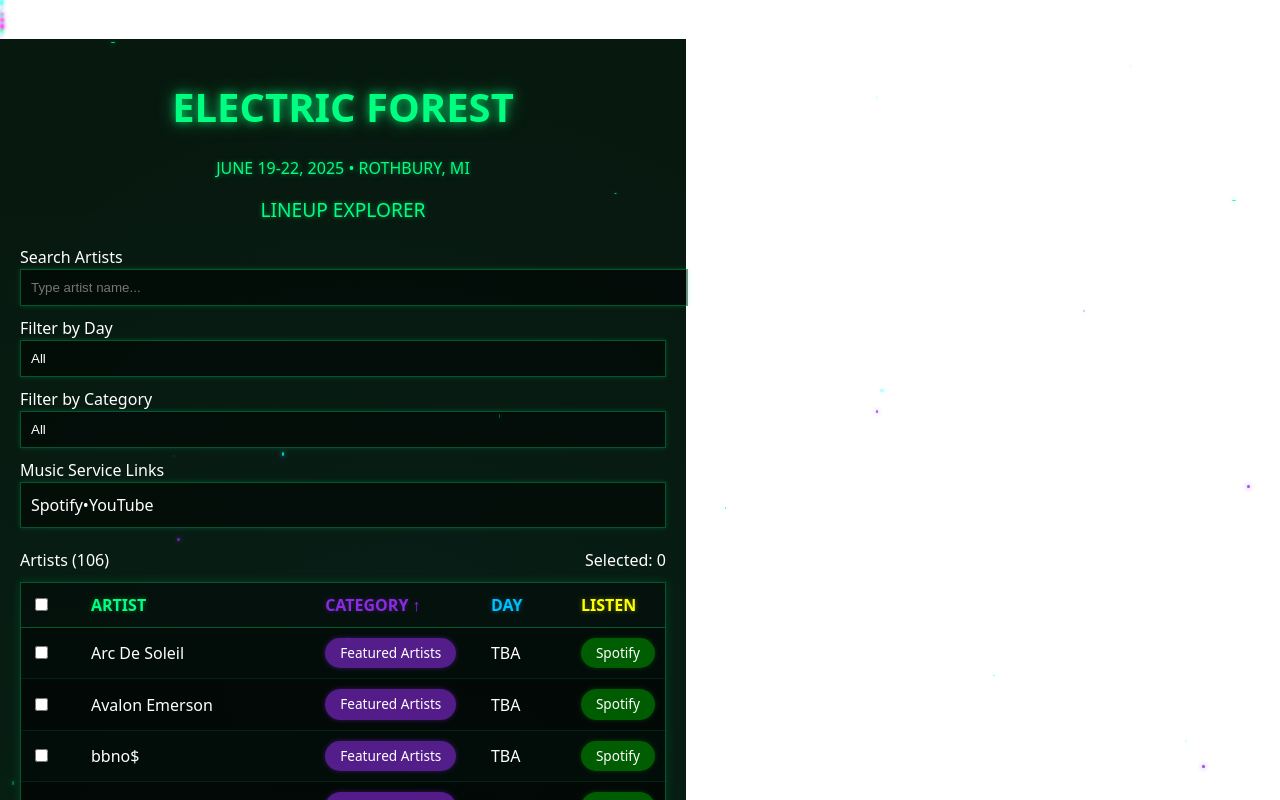
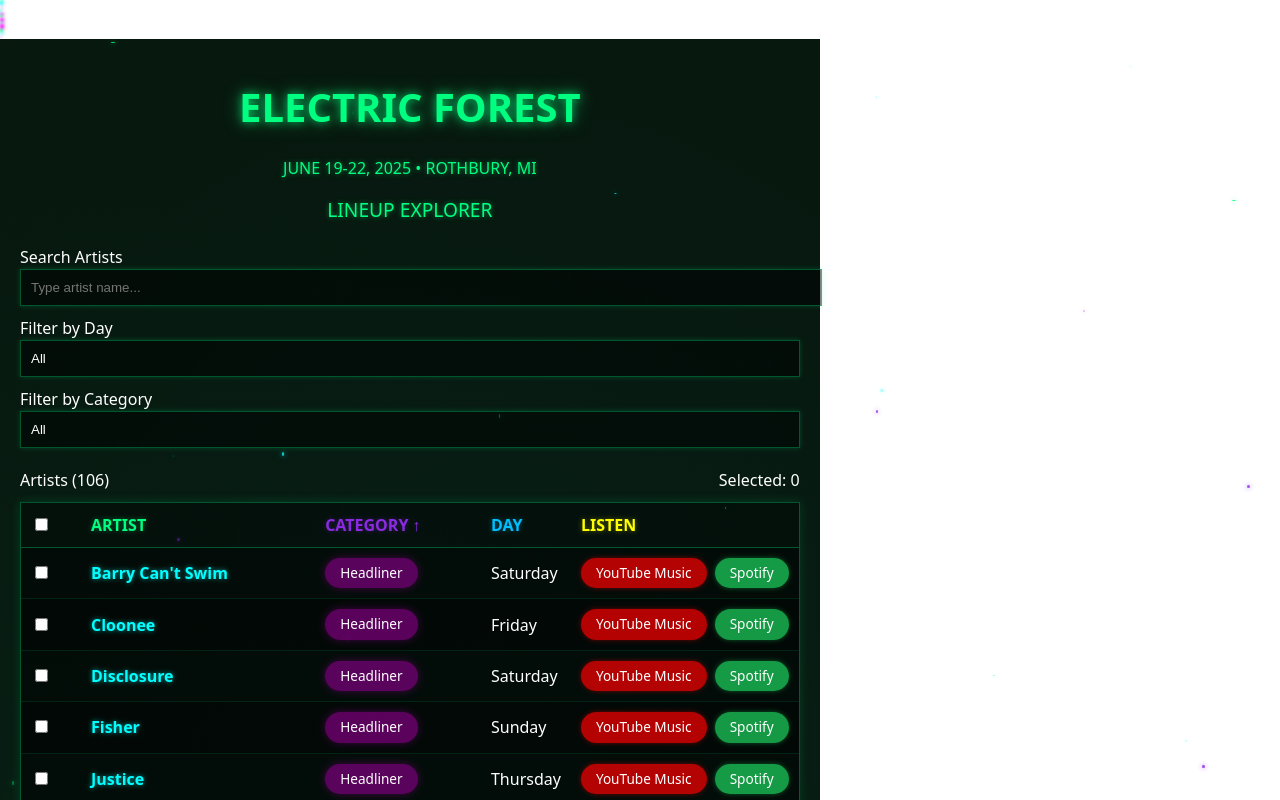
Before and after one commit to jplaetzler/EF25, a React (Vite) app: page / in a window 1280 px wide. Shown: the top 800 px of the page. Built offline with nearby package versions, Linux system fonts and the light colour scheme.

Commit message:
EF-6: Category style

```diff
--- a/src/components/ElectricForestLineup.tsx
+++ b/src/components/ElectricForestLineup.tsx
@@ -26,7 +26,13 @@
         if (sortBy === "name") {
             comparison = a.name.localeCompare(b.name);
         } else if (sortBy === "category") {
-            comparison = a.category.localeCompare(b.category);
+            // Custom category order: Headliner, Featured Artists, Supporting Artists
+            const categoryOrder: Record<string, number> = {
+                "Headliner": 0,
+                "Featured Artists": 1,
+                "Supporting Artists": 2
+            };
+            comparison = (categoryOrder[a.category] ?? 999) - (categoryOrder[b.category] ?? 999);
             if (comparison === 0) {
                 comparison = a.name.localeCompare(b.name);
             }
@@ -200,18 +206,6 @@
                         </select>
                     </div>
 
-                    <div style={{ marginBottom: '10px' }}>
-                        <div>Music Service Links</div>
-                        <div style={{
-                            padding: '10px',
-                            backgroundColor: 'rgba(0, 0, 0, 0.5)',
-                            border: '1px solid rgba(0, 255, 128, 0.3)',
-                            color: 'white',
-                            boxShadow: '0 0 5px rgba(0, 255, 128, 0.2)'
-                        }}>
-                            Spotify•YouTube
-                        </div>
-                    </div>
                 </div>
 
                 {/* Artists section - Matching the screenshot layout */}
@@ -328,9 +322,17 @@
                           borderRadius: '20px',
                           fontSize: '0.85rem',
                           textAlign: 'center',
-                          backgroundColor: 'rgba(138, 43, 226, 0.6)',
+                          backgroundColor: artist.category === 'Headliner'
+                            ? 'rgba(128, 0, 128, 0.7)' // Darker purple for Headliner
+                            : artist.category === 'Featured Artists'
+                              ? 'rgba(147, 112, 219, 0.7)' // Medium purple for Featured Artists
+                              : 'rgba(186, 85, 211, 0.6)', // Lighter purple for Supporting Artists
                           color: 'white',
-                          boxShadow: '0 0 5px rgba(138, 43, 226, 0.4)'
+                          boxShadow: artist.category === 'Headliner'
+                            ? '0 0 8px rgba(128, 0, 128, 0.5)'
+                            : artist.category === 'Featured Artists'
+                              ? '0 0 6px rgba(147, 112, 219, 0.5)'
+                              : '0 0 5px rgba(186, 85, 211, 0.4)'
                       }}>
                         {artist.category}
                       </span>
@@ -339,6 +341,28 @@
                                         {artist.day || "TBA"}
                                     </td>
                                     <td style={{ padding: '10px' }}>
+                                        <div style={{ display: 'flex', gap: '8px' }}>
+                                            {artist.youtubeId && (
+                                                <a
+                                                    href={`https://music.youtube.com/channel/${artist.youtubeId}`}
+                                                    target="_blank"
+                                                    rel="noopener noreferrer"
+                                                    style={{
+                                                        display: 'inline-block',
+                                                        padding: '5px 15px',
+                                                        borderRadius: '20px',
+                                                        fontSize: '0.85rem',
+                                                        backgroundColor: 'rgba(255, 0, 0, 0.7)',
+                                                        color: 'white',
+                                                        textDecoration: 'none',
+                                                        boxShadow: '0 0 5px rgba(255, 0, 0, 0.4)'
+                                                    }}
+                                                >
+                                                    YouTube Music
+                                                </a>
+                                            )}
+
+                                            {artist.spotifyId && (
                                                 <a
                                                     href={`https://open.spotify.com/artist/${artist.spotifyId}`}
                                                     target="_blank"
@@ -348,14 +372,16 @@
                                                         padding: '5px 15px',
                                                         borderRadius: '20px',
                                                         fontSize: '0.85rem',
-                                                backgroundColor: 'rgba(0, 128, 0, 0.7)',
+                                                        backgroundColor: 'rgba(30, 215, 96, 0.7)',
                                                         color: 'white',
                                                         textDecoration: 'none',
-                                                boxShadow: '0 0 5px rgba(0, 128, 0, 0.4)'
+                                                        boxShadow: '0 0 5px rgba(30, 215, 96, 0.4)'
                                                     }}
                                                 >
                                                     Spotify
                                                 </a>
+                                            )}
+                                        </div>
                                     </td>
                                 </tr>
                             ))}
```
Lines whose indentation alone changed are shown as unchanged.
